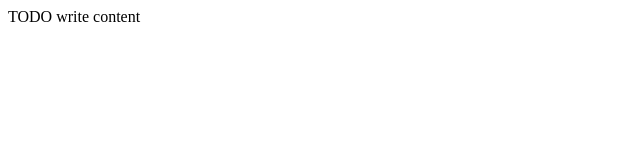
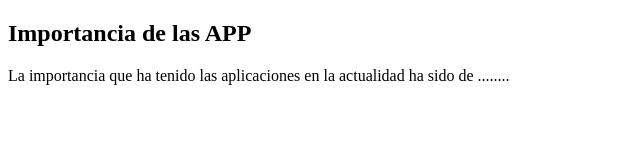
Before and after one commit to ss-1014/proyectoss, a website: page public_html/index.html in a window 1280 px wide. Shown: the whole page, without its empty margins (0-640 px from the left). Drawn offline with Linux system fonts and the light colour scheme.

Commit message:
Agregando_texto_a_archivo_html

```diff
--- a/public_html/index.html
+++ b/public_html/index.html
@@ -11,6 +11,7 @@ and open the template in the editor.
         <meta name="viewport" content="width=device-width, initial-scale=1.0">
     </head>
     <body>
-        <div>TODO write content</div>
+        <h2>Importancia de las APP</h2>
+        <p>La importancia que ha tenido las aplicaciones en la actualidad ha sido de ........</p>
     </body>
 </html>
```
